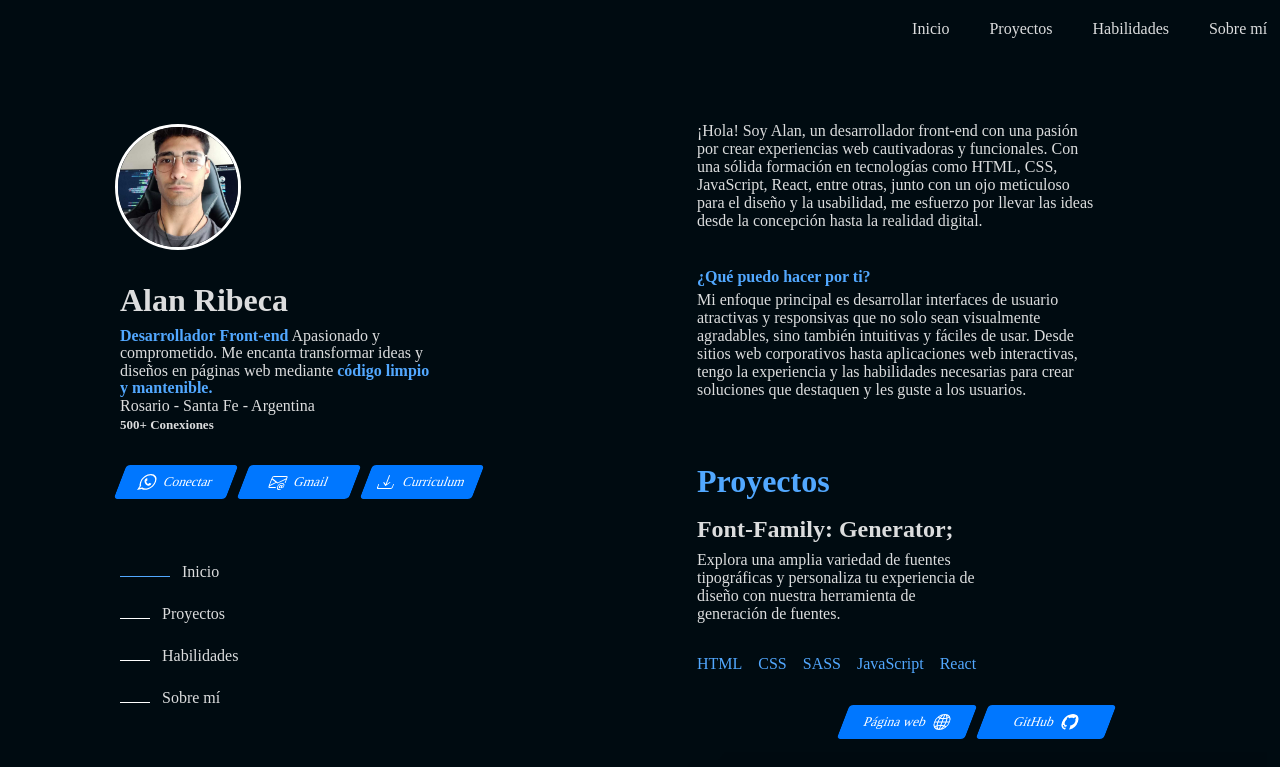
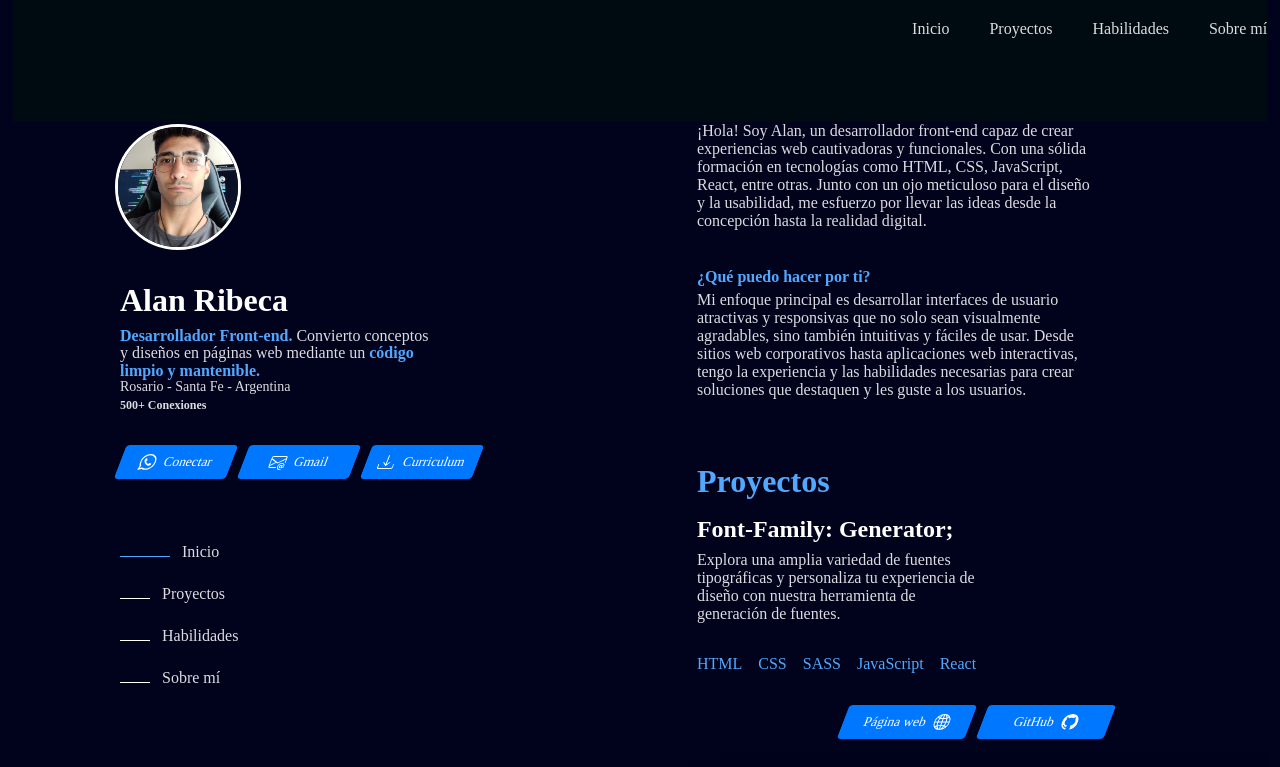
Before and after one commit to stivcode21/Colaboracion-Portafolio, a React (Vite) app: page / in a window 1280 px wide. Shown: the top 767 px of the page. Built offline with nearby package versions, Linux system fonts and the light colour scheme.

Commit message:
cambiando los estilos css

```diff
--- a/src/components/informacion/TextoInfo.jsx
+++ b/src/components/informacion/TextoInfo.jsx
@@ -4,12 +4,7 @@ export const TextoInfo = () => {
       <section id="inicio">
         <div id="textoInicio" className="textoInfo">
           <p className="pInfo">
-            ¡Hola! Soy Alan, un desarrollador front-end con una pasión por crear
-            experiencias web cautivadoras y funcionales. Con una sólida
-            formación en tecnologías como HTML, CSS, JavaScript, React, entre
-            otras, junto con un ojo meticuloso para el diseño y la usabilidad,
-            me esfuerzo por llevar las ideas desde la concepción hasta la
-            realidad digital.
+          ¡Hola! Soy Alan, un desarrollador front-end capaz de crear experiencias web cautivadoras y funcionales. Con una sólida formación en tecnologías como HTML, CSS, JavaScript, React, entre otras. Junto con un ojo meticuloso para el diseño y la usabilidad, me esfuerzo por llevar las ideas desde la concepción hasta la realidad digital.
           </p>
           <p className="pInfo">
             <strong className="strongInfo">¿Qué puedo hacer por ti?</strong>
--- a/src/components/presentacion/Presentacion.jsx
+++ b/src/components/presentacion/Presentacion.jsx
@@ -71,9 +71,8 @@ export const Presentacion = () => {
         <article className="info">
           <h1 className="titulo">Alan Ribeca</h1>
           <p className="profesion">
-            <strong className="colorTexto">Desarrollador Front-end</strong>{" "}
-            Apasionado y comprometido. Me encanta transformar ideas y diseños en
-            páginas web mediante{" "}
+            <strong className="colorTexto">Desarrollador Front-end.</strong>{" "}
+            Convierto conceptos y diseños en páginas web mediante un{" "}
             <strong className="colorTexto">código limpio y mantenible.</strong>
           </p>
           <p className="direccion">Rosario - Santa Fe - Argentina</p>
--- a/src/components/presentacion/presentacion.scss
+++ b/src/components/presentacion/presentacion.scss
@@ -26,6 +26,7 @@
 
     .titulo {
       font-size: 2rem;
+      color: white;
       margin: 0;
     }
 
@@ -40,11 +41,12 @@
     }
 
     .direccion {
+      font-size: 14px;
       margin: 0;
     }
 
     .contacto {
-      font-size: small;
+      font-size: 12px;
     }
   }
 
--- a/src/components/proyectos/proyectos.scss
+++ b/src/components/proyectos/proyectos.scss
@@ -17,6 +17,7 @@
       margin-left: 5rem;
 
       .titleProyect {
+        color: white;
         margin-bottom: 0.5rem;
         font-size: 1.5rem;
       }
--- a/src/components/sobreMi/SobreMi.jsx
+++ b/src/components/sobreMi/SobreMi.jsx
@@ -6,10 +6,8 @@ export const SobreMi = () => {
       <h3 className="titleSobreMi">Sobre Mí</h3>
       <p className="sobreMiP" translate="no">
         Hola de nuevo, en esta sección quiero que me conozcas un poco más. Soy
-        un desarrollador web junior con una pasión por aprender y crecer en el
-        campo de la tecnología. Aunque soy nuevo en la industria, he adquirido
-        un sólido conjunto de habilidades en los lenguajes que mencionaste
-        anteriormente, todo gracias a mi formación y proyectos personales.
+        un desarrollador web con una pasión por aprender y crecer en el campo de
+        la tecnología.
       </p>
       <p className="sobreMiP" translate="no">
         Durante mi tiempo libre, disfruto explorando nuevas tecnologías y
@@ -19,16 +17,8 @@ export const SobreMi = () => {
         a mí mismo.
       </p>
       <p className="sobreMiP" translate="no">
-        Al ser una persona creativa, organizada y detallista, esas cualidades,
-        junto con mi entusiasmo por la programación y la resolución de
-        problemas, me hacen un candidato ideal para cualquier equipo de
-        desarrollo.
-      </p>
-      <p className="sobreMiP" translate="no">
-        Estoy emocionado por la oportunidad de comenzar mi carrera en el
-        desarrollo web y estoy ansioso por las oportunidades de aprendizaje y
-        crecimiento que vendrán. ¡Espero tener la oportunidad de discutir cómo
-        puedo contribuir a tu equipo!
+        Al ser una persona creativa, comunicativa, organizada y detallista, me
+        considero un candidato ideal para cualquier equipo de desarrollo
       </p>
     </section>
   );
--- a/src/css/App.scss
+++ b/src/css/App.scss
@@ -25,5 +25,5 @@
 
 body {
   color: rgba(255, 255, 255, 0.863);
-  background-color: rgb(0, 11, 17);
+  background-color: rgb(1, 3, 29);
 }
```
